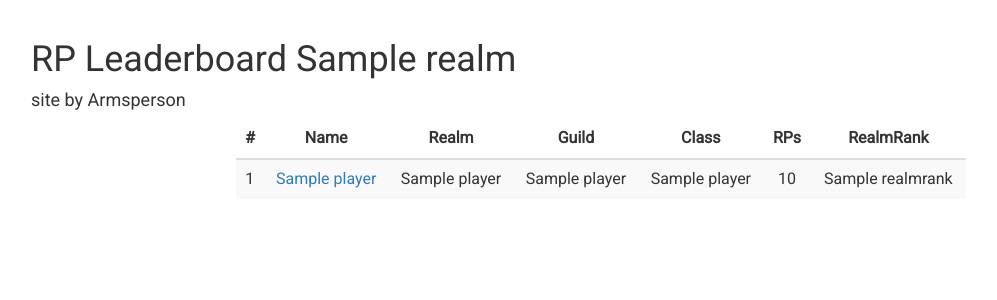
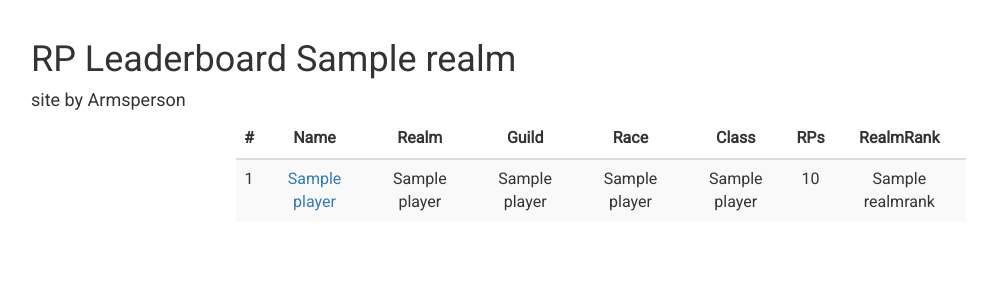
Before and after one commit to prsauer/uthmetric, a Django app: template hello/apps/hellocount/templates/leaders.html in a window 1280 px wide. Shown: the part 51-351 px from the top of the page, without its empty margins (39-1036 px from the left). Run offline with Django 3.2, Linux system fonts and the light colour scheme; the template is opened without the code that fills it: most values are stand-ins (such as "Sample title", 1, 10 or a date in 2020); parts of the project's set-up code (start-up, migrations or seed data) failed here and were passed over; some libraries are stand-ins or nearby versions.

Commit message:
Add race to boards

```diff
--- a/hello/apps/hellocount/templates/leaders.html
+++ b/hello/apps/hellocount/templates/leaders.html
@@ -40,6 +40,7 @@ th {text-align: center;}
           <th>Name</th>
           <th>Realm</th>
           <th>Guild</th>
+          <th>Race</th>
           <th>Class</th>
           <th>RPs</th>
           <th>RealmRank</th>
@@ -51,6 +52,7 @@ th {text-align: center;}
             <td><a target='_blank' href="http://rulezzo.altervista.org/uth/search.php?player={{p.rawname}}">{{p.rawname}}</a></td>
             <td class="realm_{{p.realmname}}">{{p.realmname}}</td>
             <td>{% if p.guildname %}{{p.guildname}}{% else %}<i>No Guild</i>{% endif %}</td>
+            <td>{{p.racename}}</td>
             <td>{{p.classname}}</td>
             <td>{{p.rps|intcomma}}</td>
             <td>{{p.realmrank}}</td>
```
